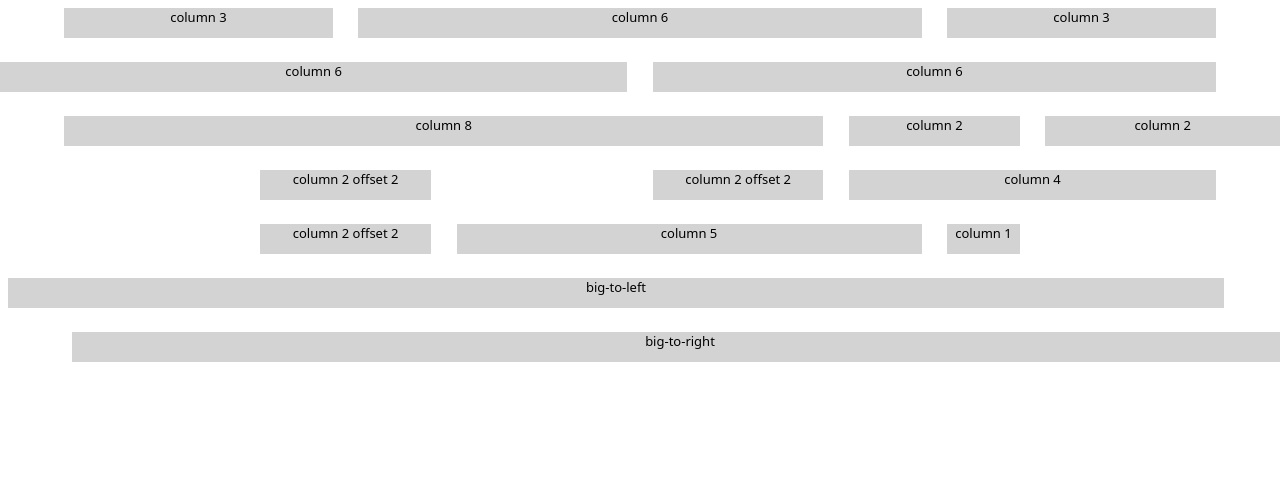
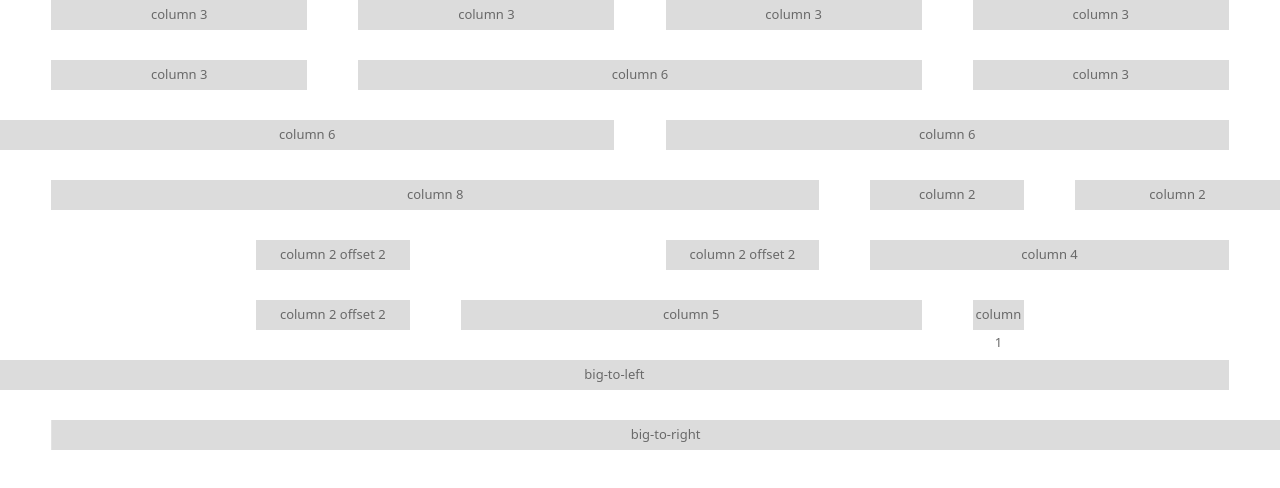
Before and after one commit to ux-ui-pro/landing-grid, a website: page src/index.html in a window 1280 px wide. Drawn offline with nearby package versions, Linux system fonts and the light colour scheme; files that its build step writes are made by us from their sources.

Commit message:
refactor: removed excess

```diff
--- a/src/index.html
+++ b/src/index.html
@@ -12,6 +12,7 @@
         }
 
         body {
+	        margin: 40px 0;
             font-feature-settings: "kern" 1,"liga" 0;
             font-size: 1.6rem;
             font-weight: 400;
@@ -27,18 +28,38 @@
         }
 
         .column,
-        .big-to-left,
-        .big-to-right {
-	        background: lightgray;
+        .wrapper-to-left,
+        .wrapper-to-right {
+            background: Gainsboro;
+            color: DimGray;
 	        height: 30px;
-	        margin-bottom: 3vh;
+	        line-height: 28px;
+	        margin-bottom: 30px;
 	        text-align: center;
 	        font-size: 13px;
+            font-weight: 500;
+        }
+
+        .wrapper-to-left {
+            width: calc(var(--wrapper) + var(--leftMargin));
+        }
+
+        .wrapper-to-right {
+            width: calc(var(--wrapper) + var(--leftMargin));
+            transform: translateX(var(--leftMargin));
         }
 	</style>
+	<link rel="stylesheet" href="https://cdnjs.cloudflare.com/ajax/libs/normalize/8.0.1/normalize.min.css">
 	<link rel="stylesheet" href="css/landing-grid.min.css">
 </head>
 <body>
+	<div class="wrapper">
+		<div class="column" style="--column: 3;">column 3</div>
+		<div class="column" style="--column: 3;">column 3</div>
+		<div class="column" style="--column: 3;">column 3</div>
+		<div class="column" style="--column: 3;">column 3</div>
+	</div>
+
 	<div class="wrapper">
 		<div class="column" style="--column: 3;">column 3</div>
 		<div class="column" style="--column: 6;">column 6</div>
@@ -68,8 +89,8 @@
 		<div class="column" style="--column: 1;">column 1</div>
 	</div>
 
-	<div class="big-to-left">big-to-left</div>
+	<div class="wrapper-to-left">big-to-left</div>
 
-	<div class="big-to-right">big-to-right</div>
+	<div class="wrapper-to-right">big-to-right</div>
 </body>
 </html>
--- a/src/landing-grid.scss
+++ b/src/landing-grid.scss
@@ -1,6 +1,6 @@
 :root {
-	--wrapper: min(1400px, 90vw);
-	--gutter: 2vw;
+	--wrapper: min(1600px, 92vw);
+	--gutter: min(60px, 4vw);
 	--leftMargin: calc((100vw - var(--wrapper)) / 2);
 	--onecol: calc((var(--wrapper) - 11 * var(--gutter)) / 12);
 }
@@ -30,12 +30,3 @@
 		}
 	}
 }
-
-.big-to-left {
-	width: calc(var(--wrapper) + var(--leftMargin));
-}
-
-.big-to-right {
-	width: calc(var(--wrapper) + var(--leftMargin));
-	transform: translateX(var(--leftMargin));
-}
```
Also changed, not shown: dist/css/landing-grid.min.css, dist/index.html.
